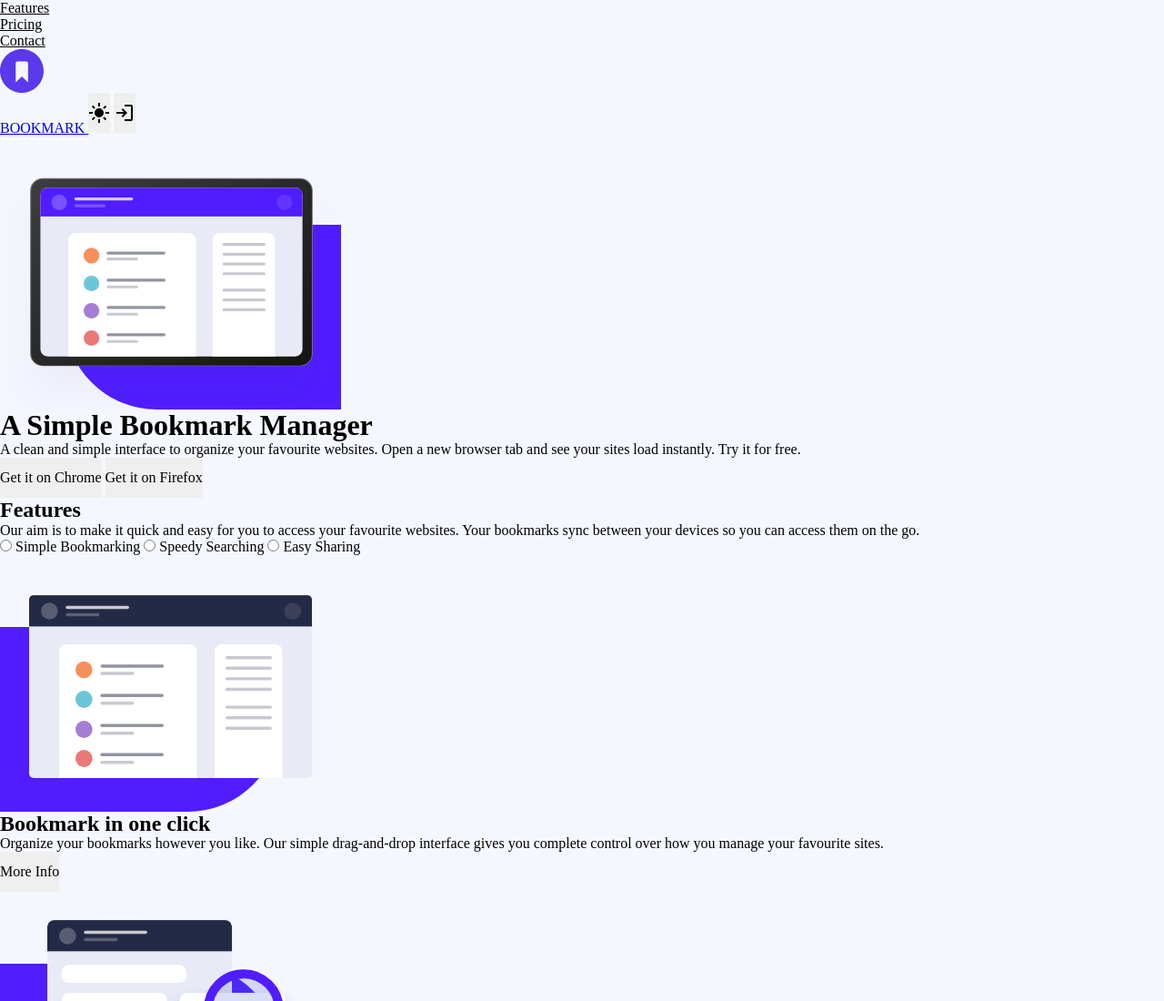
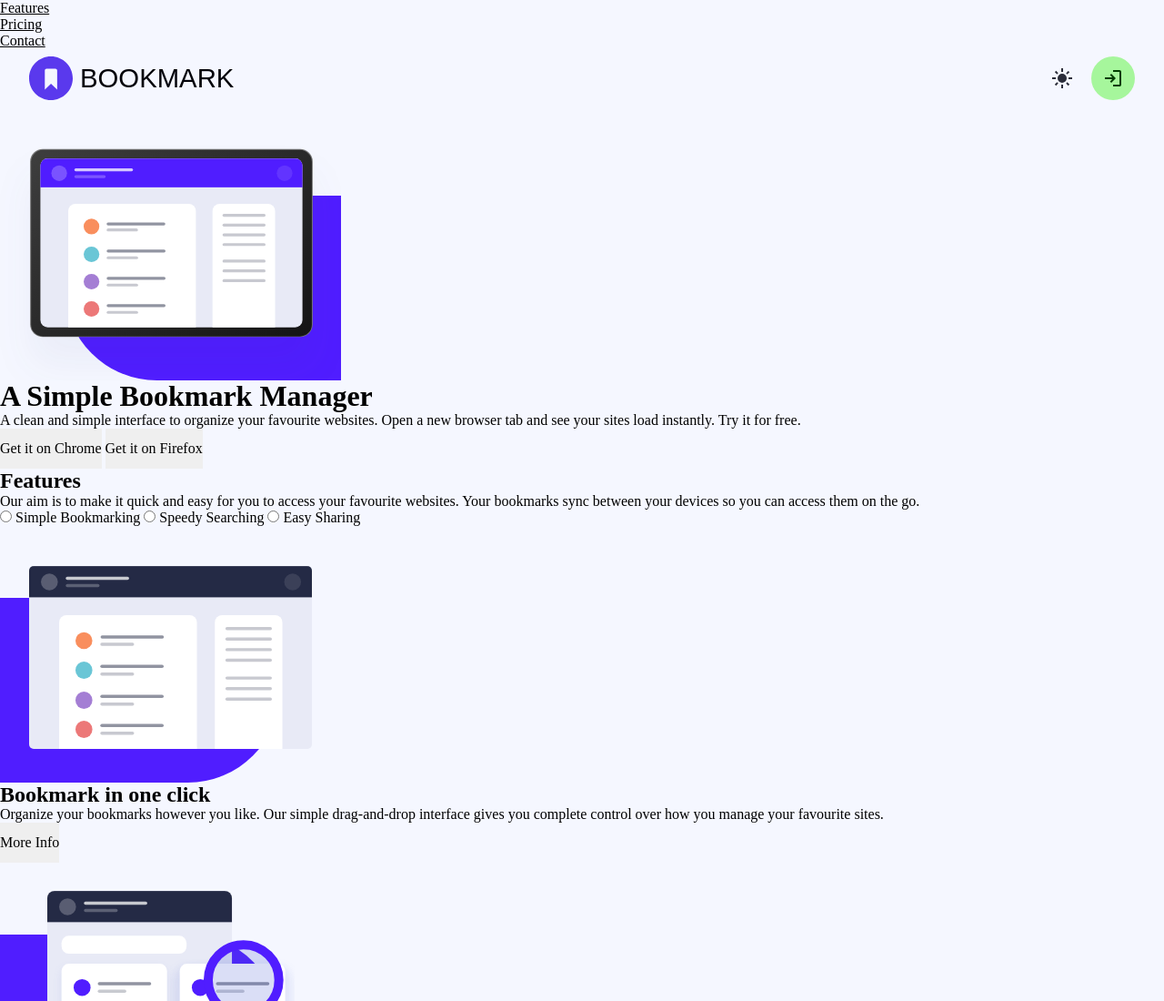
Before and after one commit to seanbuckle/bookmark-landing-page, a website: page index.html in a window 1280 px wide. Shown: the top 1100 px of the page at 91% size. Drawn offline with nearby package versions, Linux system fonts and the light colour scheme; files that its build step writes are made by us from their sources; a web font is replaced by a local one.

Commit message:
feat: enhance site header styles and button interactions for improved user experience

```diff
--- a/styles/main.scss
+++ b/styles/main.scss
@@ -1,9 +1,118 @@
 @use 'colors';
 @use 'typography';
 @use 'reset';
+
+:focus-visible {
+  outline: 2px solid var(--clr-primary);
+  outline-offset: 2px;
+}
 
 html,
 body {
   scroll-behavior: smooth;
   background-color: var(--clr-surface);
+  container-type: inline-size;
 }
+
+.site-header {
+  height: 4rem;
+  padding-inline: 2rem;
+  position: sticky;
+  top: 0;
+  display: grid;
+  grid-template-columns: auto 1fr repeat(2, auto);
+  grid-template-areas: 'logo . theme login';
+  gap: 0.5rem;
+  align-items: center;
+  background-color: transparent;
+  color: var(--clr-on-surface);
+  transition: background-color 300ms cubic-bezier(0.36, 0, 0.64, 1);
+  &__logo {
+    display: flex;
+    align-items: center;
+    gap: 0.5rem;
+    text-decoration: none;
+    color: currentColor;
+    grid-area: logo;
+    overflow: hidden;
+    text-indent: -9999px;
+    white-space: nowrap;
+    font: var(--brand-text);
+  }
+  &__theme-toggle {
+    grid-area: theme;
+  }
+  &__login {
+    grid-area: login;
+  }
+  @supports (animation-timeline: scroll()) {
+    animation: sticky-header 300ms cubic-bezier(0.36, 0, 0.64, 1) both;
+    animation-timeline: scroll();
+    animation-range: 0 4rem;
+  }
+  &--scrolled {
+    background-color: var(--clr-surface-container);
+    transition: background-color 300ms cubic-bezier(0.36, 0, 0.64, 1);
+  }
+  @container (inline-size > 64rem) {
+    &__logo {
+      text-indent: 0;
+    }
+  }
+}
+
+@keyframes sticky-header {
+  from {
+    background-color: transparent;
+  }
+  to {
+    background-color: var(--clr-surface-container);
+  }
+}
+
+.btn {
+  &:empty {
+    display: none;
+  }
+  &--icon {
+    inline-size: 3rem;
+    block-size: 3rem;
+    border-radius: 50%;
+    display: flex;
+    align-items: center;
+    justify-content: center;
+    background-color: transparent;
+    transition: background-color 300ms cubic-bezier(0.36, 0, 0.64, 1);
+    &:has(svg) {
+      fill: var(--clr-on-surface-variant);
+    }
+    @media (hover: hover) {
+      &:hover {
+        background-color: oklch(
+          from var(--clr-on-surface-variant) l c h / 0.08
+        );
+        transition: background-color 300ms cubic-bezier(0.36, 0, 0.64, 1);
+      }
+    }
+  }
+  &--tonal {
+    background-color: var(--clr-secondary-container);
+    &:has(svg) {
+      fill: var(--clr-on-secondary-container);
+      transition: background-image 300ms cubic-bezier(0.36, 0, 0.64, 1);
+    }
+    &:hover {
+      background-color: var(--clr-secondary-container);
+      background-image: linear-gradient(
+        0deg,
+        oklch(from var(--clr-on-secondary-container) l c h / 0.08),
+        oklch(from var(--clr-on-secondary-container) l c h / 0.08)
+      );
+      transition: background-image 300ms cubic-bezier(0.36, 0, 0.64, 1);
+    }
+  }
+}
+
+#features, #pricing, #contact {
+  scroll-margin-block-start: 5rem;
+}
```
